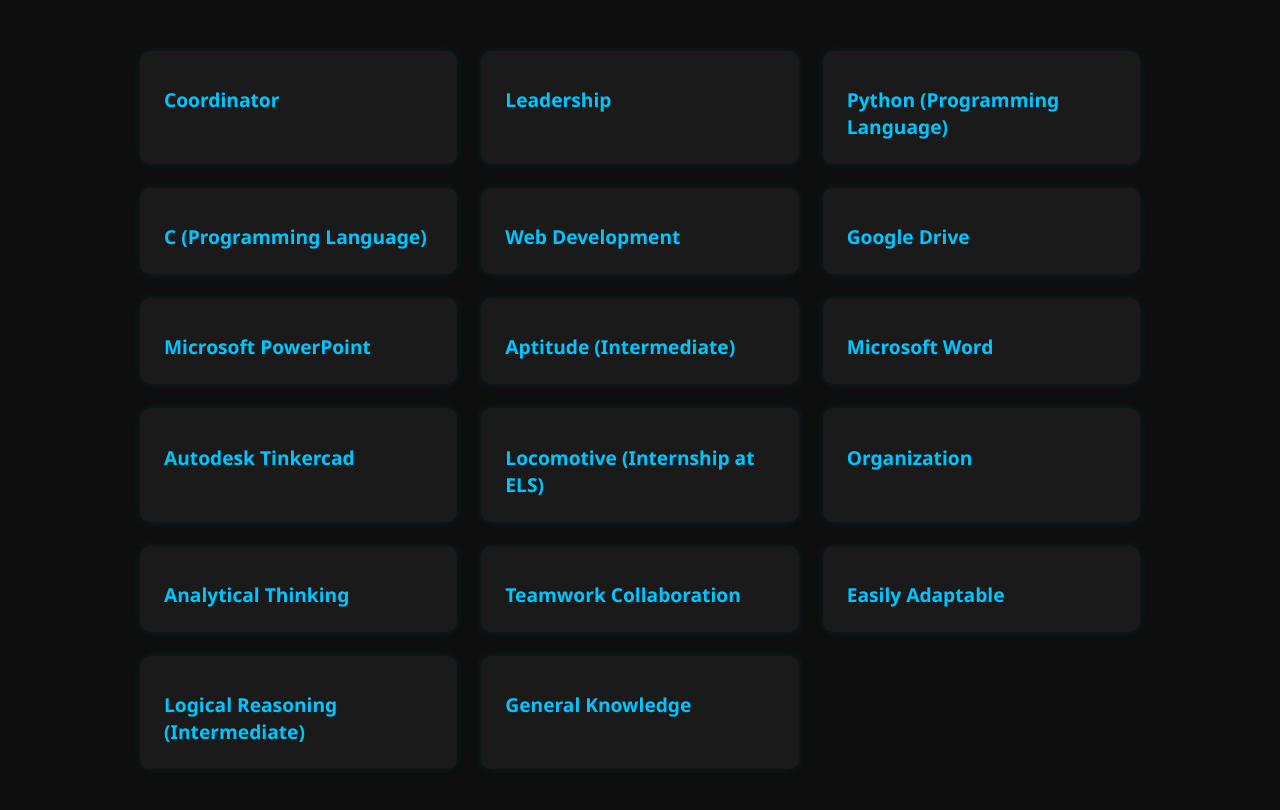
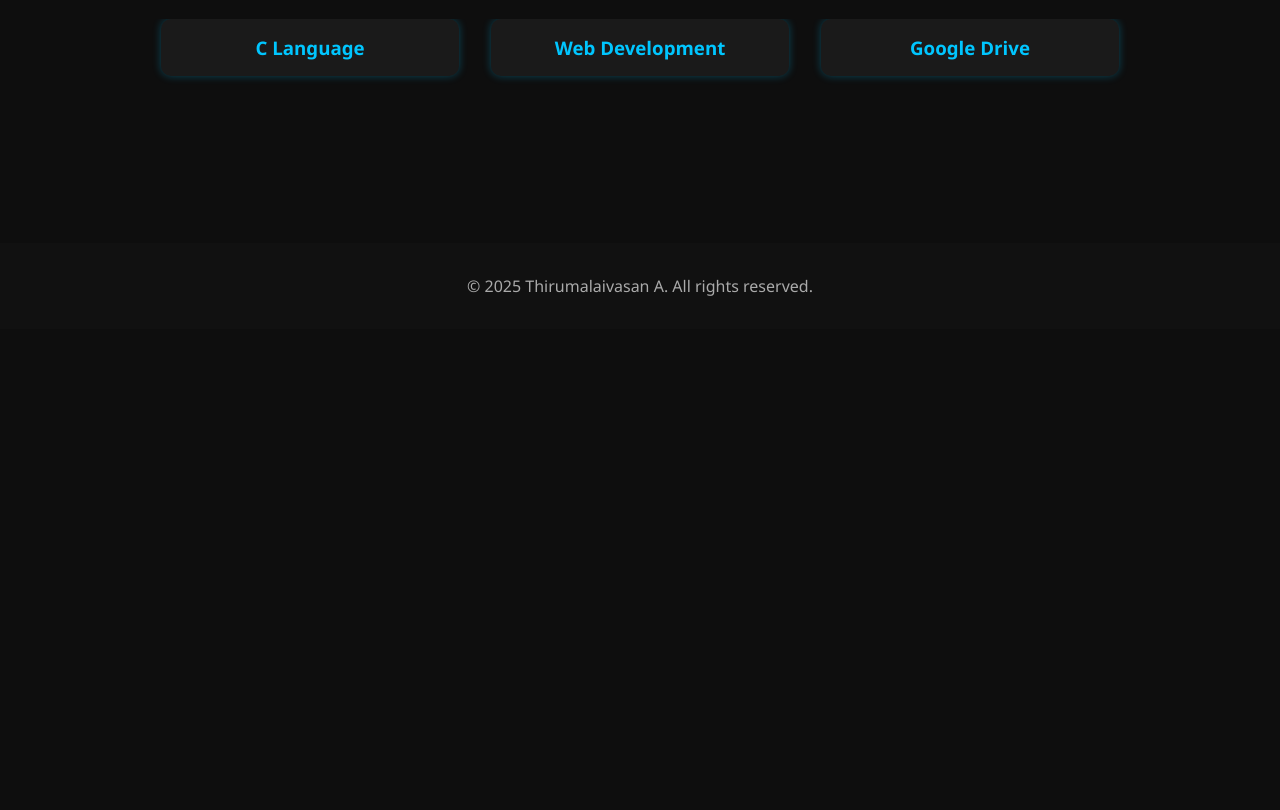
Before and after one commit to Thirumalaivasan2/Portfolio-Thiru, a plain HTML site: page skills.html in a window 1280 px wide. Shown: the part 306-1116 px from the top of the page. After the commit the page ends 800 px from the top, so only its background shows below. Drawn offline with Linux system fonts and the light colour scheme.

Commit message:
auto publish 1749287135852

```diff
--- a/skills.html
+++ b/skills.html
@@ -10,6 +10,7 @@
       font-family: 'Segoe UI', Tahoma, Geneva, Verdana, sans-serif;
       background-color: #0e0e0e;
       color: #f0f0f0;
+      overflow-x: hidden;
     }header {
   background: #121212;
   padding: 1.5rem 2rem;
@@ -56,6 +57,7 @@
   max-width: 1000px;
   margin: 4rem auto;
   padding: 0 2rem;
+  text-align: center;
 }
 
 h1 {
@@ -66,24 +68,36 @@
   display: inline-block;
 }
 
-.skill-grid {
-  display: grid;
-  grid-template-columns: repeat(auto-fit, minmax(250px, 1fr));
-  gap: 1.5rem;
-  margin-top: 2rem;
+.carousel {
+  position: relative;
+  overflow: hidden;
+  height: 160px;
+}
+
+.slides {
+  display: flex;
+  transition: transform 1s ease;
+}
+
+.slide {
+  min-width: 100%;
+  display: flex;
+  justify-content: center;
+  gap: 2rem;
 }
 
 .skill {
   background: #1a1a1a;
   padding: 1rem 1.5rem;
   border-radius: 10px;
-  box-shadow: 0 0 8px rgba(0,198,255,0.1);
+  box-shadow: 0 0 8px rgba(0,198,255,0.3);
+  width: 250px;
+  text-align: center;
 }
 
 .skill h3 {
   color: #00c6ff;
-  margin-bottom: 0.5rem;
-  font-size: 1.2rem;
+  margin: 0;
 }
 
 footer {
@@ -110,27 +124,50 @@
     </nav>
   </header>  <div class="container">
     <h1>My Skills</h1>
-    <div class="skill-grid">
+    <div class="carousel">
+      <div class="slides" id="slides">
+        <div class="slide">
           <div class="skill"><h3>Coordinator</h3></div>
           <div class="skill"><h3>Leadership</h3></div>
-      <div class="skill"><h3>Python (Programming Language)</h3></div>
-      <div class="skill"><h3>C (Programming Language)</h3></div>
+          <div class="skill"><h3>Python</h3></div>
+        </div>
+        <div class="slide">
+          <div class="skill"><h3>C Language</h3></div>
           <div class="skill"><h3>Web Development</h3></div>
           <div class="skill"><h3>Google Drive</h3></div>
-      <div class="skill"><h3>Microsoft PowerPoint</h3></div>
+        </div>
+        <div class="slide">
+          <div class="skill"><h3>MS PowerPoint</h3></div>
           <div class="skill"><h3>Aptitude (Intermediate)</h3></div>
-      <div class="skill"><h3>Microsoft Word</h3></div>
-      <div class="skill"><h3>Autodesk Tinkercad</h3></div>
-      <div class="skill"><h3>Locomotive (Internship at ELS)</h3></div>
+          <div class="skill"><h3>MS Word</h3></div>
+        </div>
+        <div class="slide">
+          <div class="skill"><h3>Tinkercad</h3></div>
+          <div class="skill"><h3>Locomotive (ELS)</h3></div>
           <div class="skill"><h3>Organization</h3></div>
+        </div>
+        <div class="slide">
           <div class="skill"><h3>Analytical Thinking</h3></div>
-      <div class="skill"><h3>Teamwork Collaboration</h3></div>
-      <div class="skill"><h3>Easily Adaptable</h3></div>
-      <div class="skill"><h3>Logical Reasoning (Intermediate)</h3></div>
+          <div class="skill"><h3>Team Collaboration</h3></div>
+          <div class="skill"><h3>Adaptable</h3></div>
+        </div>
+        <div class="slide">
+          <div class="skill"><h3>Logical Reasoning</h3></div>
           <div class="skill"><h3>General Knowledge</h3></div>
+          <div class="skill"><h3>Creative Problem-Solving</h3></div>
+        </div>
+      </div>
     </div>
   </div>  <footer>
     <p>&copy; 2025 Thirumalaivasan A. All rights reserved.</p>
-  </footer>
-</body>
+  </footer>  <script>
+    const slides = document.getElementById('slides');
+    let index = 0;
+    const totalSlides = slides.children.length;
+
+    setInterval(() => {
+      index = (index + 1) % totalSlides;
+      slides.style.transform = `translateX(-${index * 100}%)`;
+    }, 3000);
+  </script></body>
 </html>
```
Lines whose indentation alone changed are shown as unchanged.
